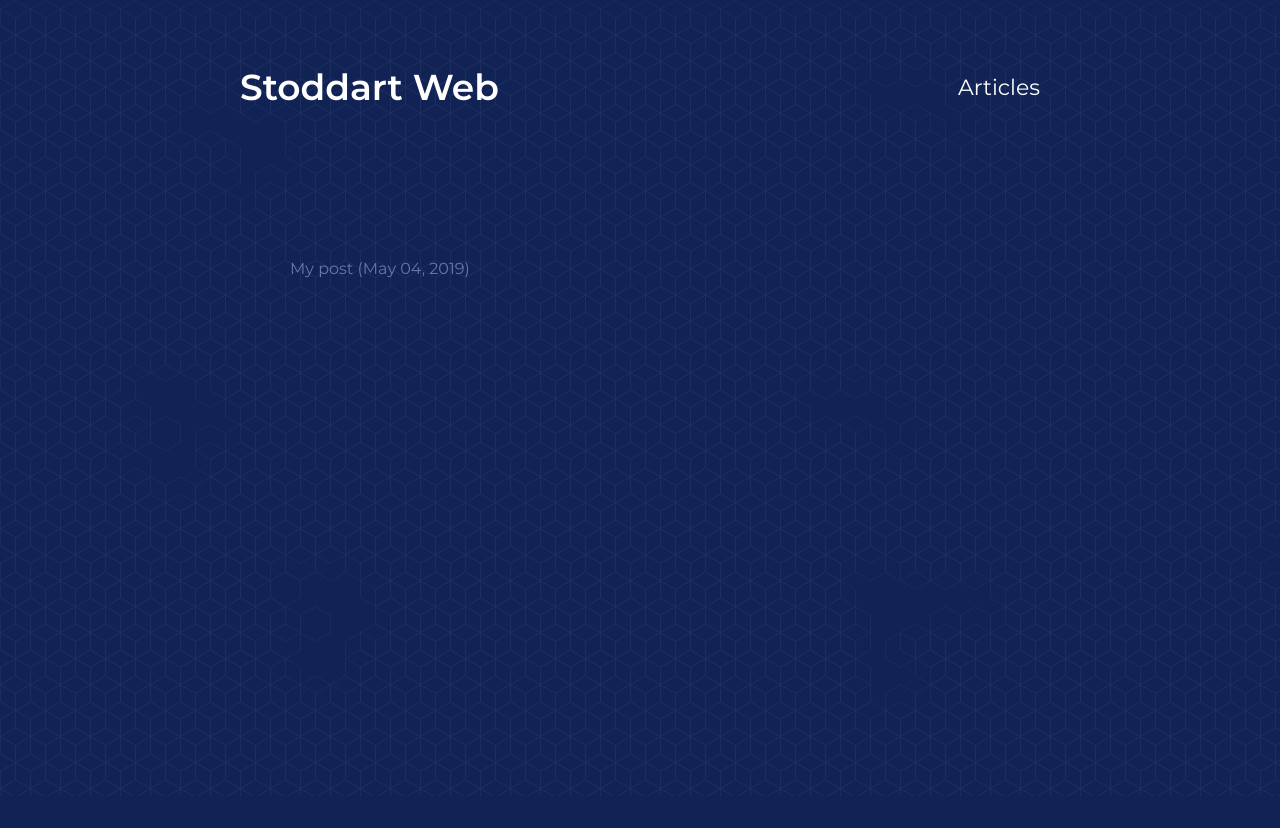
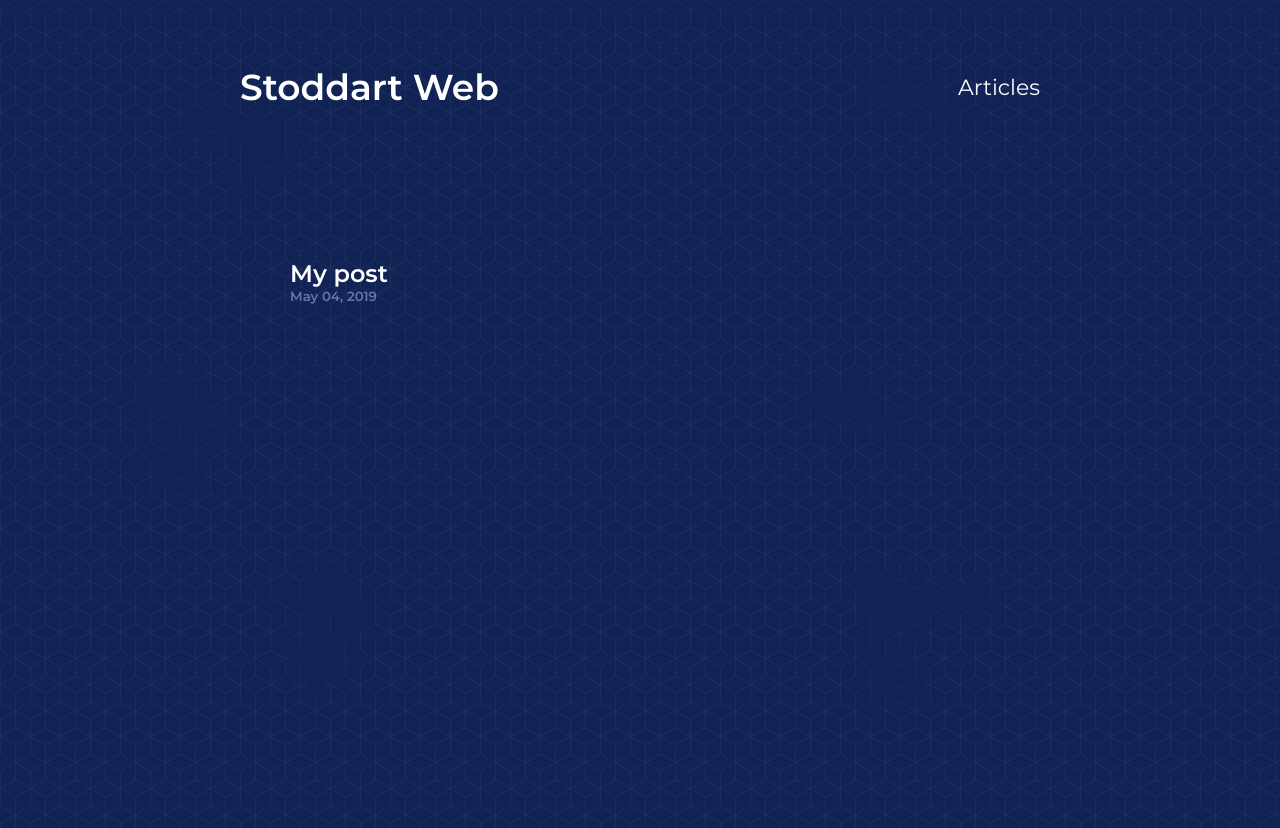
Before and after one commit to cstoddart/stoddart-web, a Gatsby site: page /articles in a window 1280 px wide. Before the commit the page ends 800 px from the top, so only its background shows below. Built offline with nearby package versions, Linux system fonts and the light colour scheme; Gatsby itself is replaced by a stand-in of ours; some packages are replaced by stand-ins of ours.

Commit message:
firebase deploy

```diff
--- a/gatsby-config.js
+++ b/gatsby-config.js
@@ -7,6 +7,7 @@ module.exports = {
   plugins: [
     'gatsby-plugin-react-helmet',
     'gatsby-plugin-sharp',
+    'gatsby-plugin-styled-components',
     'gatsby-transformer-remark',
     'gatsby-transformer-sharp',
     {
--- a/package.json
+++ b/package.json
@@ -5,6 +5,7 @@
   "version": "0.1.0",
   "author": "Kyle Mathews <mathews.kyle@gmail.com>",
   "dependencies": {
+    "babel-plugin-styled-components": "^1.10.6",
     "framer-motion": "^1.6.12",
     "gatsby": "^2.15.36",
     "gatsby-image": "^2.2.27",
@@ -13,6 +14,7 @@
     "gatsby-plugin-offline": "^3.0.14",
     "gatsby-plugin-react-helmet": "^3.1.11",
     "gatsby-plugin-sharp": "^2.2.29",
+    "gatsby-plugin-styled-components": "^3.1.11",
     "gatsby-source-filesystem": "^2.1.31",
     "gatsby-transformer-remark": "^2.6.30",
     "gatsby-transformer-sharp": "^2.2.21",
--- /dev/null
+++ b/src/components/hexagonBackground/duplicateCanvas.js
@@ -0,0 +1,32 @@
+import React, { useRef, useState, useEffect } from 'react';
+
+import { StyledCanvas } from './styled';
+
+export const DuplicateCanvas = ({ originalCanvas, index, isLast, pageHeight, hexagonWidth, yOffset }) => {
+  const canvasRef = useRef();
+  const [topOffset, setTopOffset] = useState(0);
+
+  useEffect(() => {
+    if (isLast) {
+      const height = pageHeight - (originalCanvas.height * (index + 1)) ;
+      canvasRef.current.height = height;
+    } else {
+      canvasRef.current.height = originalCanvas.height;
+    }
+    canvasRef.current.width = originalCanvas.width;
+
+    const canvasContext = canvasRef.current.getContext('2d');
+    canvasContext.drawImage(originalCanvas, 0, 0);
+
+    setTopOffset((index + 1) * originalCanvas.height - yOffset);
+  }, [canvasRef, originalCanvas, index, isLast, pageHeight, yOffset]);
+
+  return (
+    <StyledCanvas
+      ref={canvasRef}
+      top={topOffset}
+      even={index % 2 === 0}
+      hexagonWidth={hexagonWidth}
+    />
+  );
+};
--- a/src/components/hexagonBackground/hexagonBackground.js
+++ b/src/components/hexagonBackground/hexagonBackground.js
@@ -1,22 +1,10 @@
 import React, { useRef, useState, useEffect } from 'react';
-import styled from 'styled-components';
 
 import { renderHexagons } from './renderHexagons';
 import { hiddenShapes } from './hiddenShapes';
 import { getPageHeight } from '../../utilities';
-
-const hexagonWidth = 30;
-const yOffset = Math.tan(30 * Math.PI / 180) * (hexagonWidth / 2);
-const sideLength = (hexagonWidth / 2) / Math.cos(30 * Math.PI / 180);
-const hexagonHeight = yOffset + sideLength + yOffset;
-
-const StyledCanvas = styled.canvas`
-  opacity: 0.05;
-  position: absolute;
-  top: ${({ top }) => top || '0'}px;
-  left: ${({ even }) => even ? hexagonWidth / 2 * -1 : 0}px;
-  z-index: -1;
-`;
+import { DuplicateCanvas } from './duplicateCanvas';
+import { StyledCanvas } from './styled';
 
 function buildHexagonsByRow({ hexagonRows, hexagonsPerRow }) {
   const hexagonsByRow = {};
@@ -47,42 +35,47 @@ function hideHexagons(hexagonsByRow) {
   return hexagonMap;
 }
 
-const DuplicateCanvas = ({ originalCanvas, index }) => {
+export const HexagonBackground = ({ location }) => {
   const canvasRef = useRef();
-  const [topOffset, setTopOffset] = useState(0);
+  const currentPathRef = useRef();
+
+  const [duplicateCanvases, setDuplicateCanvases] = useState([]);
+  const [pageHeight, setPageHeight] = useState(null);
+
+  const hexagonDimensions = useRef({});
+  const hexagonsPerRow = useRef(null);
+  const hexagonRows = useRef(null);
 
   useEffect(() => {
-    canvasRef.current.width = originalCanvas.width;
-    canvasRef.current.height = originalCanvas.height;
-
-    const canvasContext = canvasRef.current.getContext('2d');
-    canvasContext.strokeStyle = '#0F0';
-    canvasContext.lineWidth = 1.75;
-    canvasContext.drawImage(originalCanvas, 0, 0);
-
-    setTopOffset((index + 1) * originalCanvas.height - yOffset);
-  }, [canvasRef, originalCanvas, index]);
-
-  return (
-    <StyledCanvas ref={canvasRef} top={topOffset} even={index % 2 === 0 ? true : false} />
-  );
-}
-
-export const HexagonBackground = ({ location }) => {
-  const canvasRef = useRef();
-  const [duplicateCanvases, setDuplicateCanvases] = useState([]);
-  const [freshRender, setFreshRender] = useState(false);
-
-  let pageHeight = getPageHeight();
-  const hexagonsPerRow = window.innerWidth / hexagonWidth + 1;
-  const hexagonRows = (window.innerHeight / hexagonHeight) * 3;
-
-  let currentPath = '';
+    //Set hexagon dimensions
+    const hexagonWidth = 30;
+    const yOffset = Math.tan(30 * Math.PI / 180) * (hexagonWidth / 2);
+    const sideLength = (hexagonWidth / 2) / Math.cos(30 * Math.PI / 180);
+    const hexagonHeight = yOffset + sideLength + yOffset;
+    const sectionHeight = (6 * yOffset) + (4 * sideLength);
+    hexagonDimensions.current = {
+      hexagonWidth,
+      yOffset,
+      sideLength,
+      hexagonHeight,
+      sectionHeight,
+    };
+    hexagonsPerRow.current = window.innerWidth / hexagonWidth + 1;
+    hexagonRows.current = (window.innerHeight / hexagonHeight) * 3; // This 3 could probably be replaced by a calculation
+  }, []);
 
   useEffect(() => {
+    const {
+      hexagonWidth,
+      yOffset,
+      sideLength,
+      hexagonHeight,
+      sectionHeight,
+    } = hexagonDimensions.current;
+
     // Set canvas dimensions
-    canvasRef.current.width = window.innerWidth;
-    canvasRef.current.height = Math.floor(window.innerHeight / hexagonHeight) * hexagonHeight;
+    canvasRef.current.width = window.innerWidth + (hexagonWidth / 2);
+    canvasRef.current.height = Math.ceil(window.innerHeight / sectionHeight) * sectionHeight;
 
     // Get canvas context
     const canvasContext = canvasRef.current.getContext('2d');
@@ -90,7 +83,7 @@ export const HexagonBackground = ({ location }) => {
     canvasContext.lineWidth = 0.75;
 
     // Render map with hidden shapes
-    const hexagonsByRow = buildHexagonsByRow({ hexagonRows, hexagonsPerRow });
+    const hexagonsByRow = buildHexagonsByRow({ hexagonRows: hexagonRows.current, hexagonsPerRow: hexagonsPerRow.current });
     const hexagonMap = hideHexagons(hexagonsByRow);
     renderHexagons({
       canvasContext,
@@ -99,38 +92,46 @@ export const HexagonBackground = ({ location }) => {
       yOffset,
       sideLength,
       hexagonHeight,
-      hexagonRows,
-      hexagonsPerRow,
+      hexagonRows: hexagonRows.current,
+      hexagonsPerRow: hexagonsPerRow.current,
       hexagonMap,
     });
-  }, [pageHeight, canvasRef, hexagonRows, hexagonsPerRow]);
+  }, [canvasRef, hexagonRows, hexagonsPerRow]);
 
   useEffect(() => {
-    if (location.pathname === currentPath) return;
+    if (location.pathname === currentPathRef.current) return;
 
     // Reset page
-    currentPath = location.pathname;
+    currentPathRef.current = location.pathname;
     setDuplicateCanvases([]);
-    setFreshRender(true);
+    setTimeout(() => {
+      const height = getPageHeight();
+      setPageHeight(height);
+    }, 100); // Wait for clientHeight to reach full values
   }, [location]);
 
   useEffect(() => {
-    if (!freshRender) return;
-    setFreshRender(false);
+    if (!pageHeight) return;
 
     // Determine number of canvases needed
-    pageHeight = getPageHeight();
-    const totalCanvasCount = Math.ceil(pageHeight / window.innerHeight);
+    const totalCanvasCount = Math.ceil(pageHeight / canvasRef.current.height);
     const duplicateCanvasCount = totalCanvasCount - 1;
-    const arr = [...Array(duplicateCanvasCount).keys()];
-    setDuplicateCanvases(arr);
-  }, [freshRender]);
+    setDuplicateCanvases([...Array(duplicateCanvasCount).keys()]);
+  }, [pageHeight]);
 
   return (
     <>
-      <StyledCanvas ref={canvasRef} />
+      <StyledCanvas ref={canvasRef} hexagonWidth={hexagonDimensions.current.hexagonWidth} />
       {duplicateCanvases.map((index) => (
-        <DuplicateCanvas originalCanvas={canvasRef.current} index={index} key={index} />
+        <DuplicateCanvas
+          key={index}
+          originalCanvas={canvasRef.current}
+          index={index}
+          isLast={index === duplicateCanvases.length -1}
+          pageHeight={pageHeight}
+          hexagonWidth={hexagonDimensions.current.hexagonWidth}
+          yOffset={hexagonDimensions.current.yOffset}
+        />
       ))}
     </>
   );
--- /dev/null
+++ b/src/components/hexagonBackground/styled.js
@@ -0,0 +1,9 @@
+import styled from 'styled-components';
+
+export const StyledCanvas = styled.canvas`
+opacity: 0.05;
+position: absolute;
+top: ${({ top }) => top || '0'}px;
+left: ${({ even, hexagonWidth }) => even ? hexagonWidth / 2 * -1 : 0}px;
+z-index: -1;
+`;
--- a/src/globalStyles.js
+++ b/src/globalStyles.js
@@ -28,6 +28,8 @@ export const GlobalStyles = createGlobalStyle`
     background-color: #125;
     color: white;
     font-family: Montserrat;
+    overflow-x: hidden;
+    overflow-y: scroll;
   }
 
   h1, h2, h3, h4, h5, h6, p {
--- a/src/pages/articles.js
+++ b/src/pages/articles.js
@@ -1,12 +1,23 @@
 import React from 'react';
 import { graphql, Link } from 'gatsby';
+import styled from 'styled-components';
+
+const ArticleListItem = styled.div`
+  display: flex;
+  flex-direction: column;
+`;
+
+const ArticleListItemTitle = styled.h2`
+  color: white;
+`;
 
 const PostLink = ({ post }) => (
-  <div>
-    <Link to={post.frontmatter.path}>
-      {post.frontmatter.title} ({post.frontmatter.date})
-    </Link>
-  </div>
+  <Link to={post.frontmatter.path}>
+    <ArticleListItem>
+      <ArticleListItemTitle>{post.frontmatter.title}</ArticleListItemTitle>
+      <h5>{post.frontmatter.date}</h5>
+    </ArticleListItem>
+  </Link>
 );
 
 const Articles = ({
@@ -19,7 +30,7 @@ const Articles = ({
     .map(edge => <PostLink key={edge.node.id} post={edge.node} />)
 
   return <>{Posts}</>
-}
+};
 
 export default Articles;
 
```
Also changed, not shown: firebase.json (added), 4 other files.
